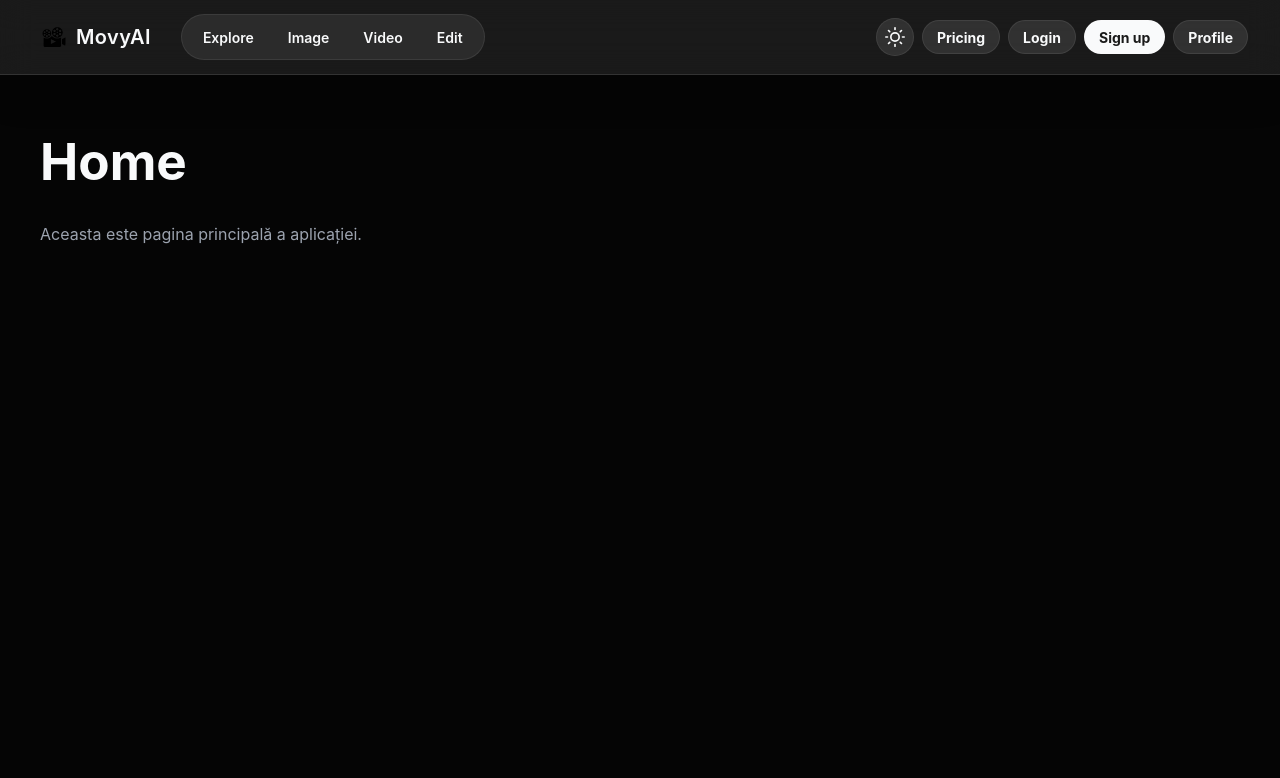
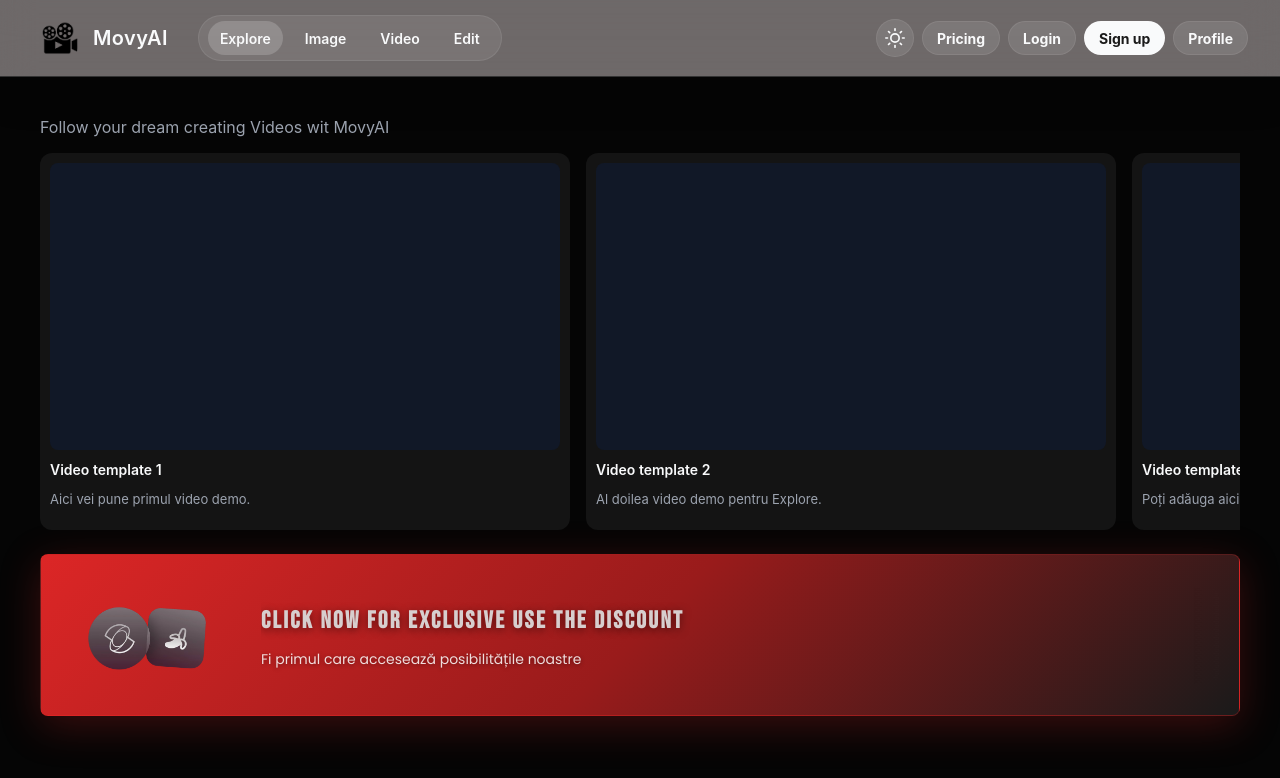
Before and after one commit to patt2005/video-ai-front, a React (Vite) app: page / in a window 1280 px wide. Shown: the top 778 px of the page. Built offline with nearby package versions, Linux system fonts and the light colour scheme.

Commit message:
New component (full-card) cu logo adaugat

```diff
--- a/index.html
+++ b/index.html
@@ -4,6 +4,9 @@
     <meta charset="UTF-8" />
     <link rel="icon" type="image/svg+xml" href="/vite.svg" />
     <meta name="viewport" content="width=device-width, initial-scale=1.0" />
+    <link rel="preconnect" href="https://fonts.googleapis.com" />
+    <link rel="preconnect" href="https://fonts.gstatic.com" crossorigin />
+    <link href="https://fonts.googleapis.com/css2?family=Bebas+Neue&family=Poppins:wght@400;500;600;700&display=swap" rel="stylesheet" />
     <script>
       (function() {
         const stored = localStorage.getItem('movy-theme');
--- a/package.json
+++ b/package.json
@@ -13,7 +13,8 @@
     "antigravity": "^0.0.0",
     "react": "^19.2.0",
     "react-dom": "^19.2.0",
-    "react-router-dom": "^7.13.0"
+    "react-router-dom": "^7.13.0",
+    "three": "^0.182.0"
   },
   "devDependencies": {
     "@eslint/js": "^9.39.1",
--- a/src/App.tsx
+++ b/src/App.tsx
@@ -1,6 +1,6 @@
 import { BrowserRouter as Router, Routes, Route } from 'react-router-dom';
 import Header from './Components/Header';
-import Home from './Pages/Home/Home';
+
 import Image from './Pages/Image/Image';
 import Explore from './Pages/Explore/Explore';
 import Video from './Pages/Video/Video';
@@ -19,8 +19,7 @@ function App() {
                 <Header />
                 <main className="page-content">
                     <Routes>
-                        <Route path="/" element={<Home />} />
-                        <Route path="/explore" element={<Explore />} />
+                        <Route path="/" element={<Explore />} />
                         <Route path="/image" element={<Image />} />
                         <Route path="/video" element={<Video />} />
                         <Route path="/edit" element={<Edit />} />
--- a/src/Components/Header.css
+++ b/src/Components/Header.css
@@ -54,7 +54,7 @@
 .logo-badge {
   display: inline-flex;
   align-items: center;
-  gap: 10px;
+  gap: 15px;
   padding: 6px 10px;
   border-radius: 999px;
   background: transparent;
@@ -63,9 +63,9 @@
 }
 
 .logo-image {
-  width: 24px;
-  height: 24px;
-  border-radius: 6px;
+  width: 36px;
+  height: 36px;
+  border-radius: 8px;
   object-fit: contain;
 }
 
@@ -325,8 +325,8 @@
   }
 
   .logo-image {
-    width: 20px;
-    height: 20px;
+    width: 28px;
+    height: 28px;
   }
 
   .logo-text {
--- a/src/Components/Header.tsx
+++ b/src/Components/Header.tsx
@@ -5,7 +5,7 @@ import { Link, useLocation } from 'react-router-dom';
 import { useTheme } from './ThemeContext.tsx';
 
 const navItems = [
-  { label: 'Explore', to: '/explore' },
+  { label: 'Explore', to: '/' },
   { label: 'Image', to: '/image' },
   { label: 'Video', to: '/video' },
   { label: 'Edit', to: '/edit' },
@@ -29,7 +29,7 @@ export default function Header() {
     <header className="top-header">
       <div className="header-main">
         <div className="header-left">
-          <Link to="/" className="logo-badge" aria-label="MovyAI home">
+          <Link to="/" className="logo-badge" aria-label="MovyAI explore page">
             <img src={MovyIcon} alt="MovyAI icon" className="logo-image" />
             <span className="logo-text">MovyAI</span>
           </Link>
--- a/src/Pages/Explore/Explore.css
+++ b/src/Pages/Explore/Explore.css
@@ -1,6 +1,6 @@
 /*
  * Pagina Explore – componenta: Explore.tsx
- * Stiluri pentru pagina Explore (wrapper, titlu, descriere).
+ * Stiluri pentru pagina Explore (wrapper, titlu, descriere + carduri video scrollabile).
  */
 
 /* Container principal pagină */
@@ -12,6 +12,127 @@
   color: var(--text);
 }
 
-.image-description {
+/* Text descriere Explore */
+.explore-description {
+  color: var(--text-muted);
+  margin-bottom: 16px;
+  max-width: 640px;
+}
+
+/* Rând cu carduri video scrollabile sub header */
+.explore-cards-row {
+  display: flex;
+  gap: 16px;
+  overflow-x: auto;
+  padding-bottom: 8px;
+}
+
+.explore-cards-row::-webkit-scrollbar {
+  height: 6px;
+}
+
+.explore-cards-row::-webkit-scrollbar-thumb {
+  background: var(--scrollbar-thumb);
+  border-radius: 999px;
+}
+
+.explore-card {
+  flex: 0 0 380px;
+  background: var(--bg-panel);
+  border-radius: 12px;
+  border: 1px solid var(--border);
+  padding: 10px;
+}
+
+.explore-card-thumb {
+  width: 100%;
+  aspect-ratio: 16 / 9;
+  border-radius: 8px;
+  background-color: #111827; /* simplu, fără efecte „bubble” */
+  margin-bottom: 8px;
+}
+
+.explore-card-title {
+  font-size: 14px;
+  font-weight: 600;
+  margin-bottom: 4px;
+}
+
+.explore-card-text {
+  font-size: 13px;
   color: var(--text-muted);
 }
+
+@media (min-width: 768px) {
+  .explore-card {
+    flex-basis: 530px;
+  }
+}
+
+.explore-full-card {
+  margin-top: 16px;
+  background: linear-gradient(135deg, #dc2626 0%, #991b1b 50%, #1a1a1a 100%);
+  border-radius: 8px;
+  border: 1px solid rgba(220, 38, 38, 0.3);
+  padding: 20px;
+  box-shadow: 0 10px 40px rgba(220, 38, 38, 0.25);
+  transition: transform 0.3s ease, box-shadow 0.3s ease;
+  display: flex;
+  align-items: center;
+  gap: 20px;
+}
+
+.explore-full-thumb {
+  flex: 1;
+  position: relative;
+  overflow: hidden;
+  border-radius: 12px;
+}
+
+.explore-full-thumb::before {
+  content: '';
+  position: absolute;
+  inset: 0;
+  background: linear-gradient(
+    90deg,
+    transparent 0%,
+    rgba(255, 255, 255, 0.1) 50%,
+    transparent 100%
+  );
+  animation: shimmer 3s infinite;
+  pointer-events: none;
+}
+
+@keyframes shimmer {
+  0% {
+    transform: translateX(-100%);
+  }
+  100% {
+    transform: translateX(100%);
+  }
+}
+
+.explore-full-icon {
+  width: 180px;
+  height: 120px;
+  object-fit: contain;
+  flex-shrink: 0;
+}
+
+.explore-full-title {
+  font-family: 'Bebas Neue';
+  font-size: 24px;
+  font-weight: 700;
+  letter-spacing: 0.1em;
+  text-transform: uppercase;
+  margin-bottom: 8px;
+  color: #d7cece;
+  text-shadow: 0 2px 8px rgba(0, 0, 0, 0.5);
+}
+
+.explore-full-text {
+  font-family: 'Poppins';
+  font-size: 14px;
+  color: rgba(255, 255, 255, 0.85);
+  text-shadow: 0 1px 4px rgba(0, 0, 0, 0.4);
+}
--- a/src/Pages/Explore/Explore.tsx
+++ b/src/Pages/Explore/Explore.tsx
@@ -1,12 +1,61 @@
 import './Explore.css';
+import longCardIcon from '../../assets/longcardicon.png';
 
 export default function Explore() {
     return (
         <div className="page-wrapper explore-wrapper">
-            <h1 className="page-title">Explore</h1>
             <p className="explore-description">
-                Momentan secțiunea de explore nu are funcționalitate activă.
+              Follow your dream creating Videos wit MovyAI
             </p>
+            <div className="explore-cards-row">
+                <div className="explore-card">
+                    <div className="explore-card-thumb" />
+                    <h2 className="explore-card-title">Video template 1</h2>
+                    <p className="explore-card-text">Aici vei pune primul video demo.</p>
+                </div>
+                <div className="explore-card">
+                    <div className="explore-card-thumb" />
+                    <h2 className="explore-card-title">Video template 2</h2>
+                    <p className="explore-card-text">Al doilea video demo pentru Explore.</p>
+                </div>
+                <div className="explore-card">
+                    <div className="explore-card-thumb" />
+                    <h2 className="explore-card-title">Video template 3</h2>
+                    <p className="explore-card-text">Poți adăuga aici un alt exemplu.</p>
+                </div>
+                <div className="explore-card">
+                    <div className="explore-card-thumb" />
+                    <h2 className="explore-card-title">Video template 4</h2>
+                    <p className="explore-card-text">Încă un card pentru un video viitor.</p>
+                </div>
+                <div className="explore-card">
+                    <div className="explore-card-thumb" />
+                    <h2 className="explore-card-title">Video template 5</h2>
+                    <p className="explore-card-text">Un alt slot pregătit pentru un video nou.</p>
+                </div>
+                <div className="explore-card">
+                    <div className="explore-card-thumb" />
+                    <h2 className="explore-card-title">Video template 6</h2>
+                    <p className="explore-card-text">Poți folosi acest card pentru un highlight.</p>
+                </div>
+                <div className="explore-card">
+                    <div className="explore-card-thumb" />
+                    <h2 className="explore-card-title">Video template 7</h2>
+                    <p className="explore-card-text">Template suplimentar pentru un clip demo.</p>
+                </div>
+                <div className="explore-card">
+                    <div className="explore-card-thumb" />
+                    <h2 className="explore-card-title">Video template 8</h2>
+                    <p className="explore-card-text">Ultimul card din lista curentă de exemple.</p>
+                </div>
+            </div>
+            <div className="explore-full-card">
+                <img src={longCardIcon} alt="icon" className="explore-full-icon" />
+                <div className="explore-full-thumb">
+                    <h2 className="explore-full-title">CLICK NOW FOR EXCLUSIVE USE THE DISCOUNT</h2>
+                    <p className="explore-full-text">Fi primul care accesează posibilitățile noastre</p>
+                </div>
+            </div>
         </div>
-    );
+    )
 }
--- a/src/Pages/Home/Home.css
+++ /dev/null
@@ -1,25 +0,0 @@
-/*
- * Pagina Home – componenta: Home.tsx
- * Stiluri pentru pagina principală (layout wrapper, titlu, text home).
- */
-
-/* Container principal pagină – folosit și în App.css pentru pagini generice */
-.page-wrapper {
-  color: var(--text);
-}
-
-/* Titlul paginii */
-.page-title {
-  color: var(--text);
-}
-
-/* Bloc text specific paginii Home */
-.home-page {
-  color: var(--text);
-  font-size: 20px;
-  font-weight: 500;
-}
-
-.home-intro {
-  color: var(--text-muted);
-}
--- a/src/Pages/Home/Home.tsx
+++ /dev/null
@@ -1,12 +0,0 @@
-import './Home.css';
-
-export default function Home() {
-    return (
-        <div className="page-wrapper">
-            <h1 className="page-title">Home</h1>
-            <p className="home-intro">
-                Aceasta este pagina principală a aplicației.
-            </p>
-        </div>
-    );
-}
--- a/src/index.css
+++ b/src/index.css
@@ -6,12 +6,11 @@
   --bg-muted: #1a1a1a;
   --text: #f9fafb;
   --text-muted: #9ca3af;
-  --border: #333;
   --border-light: rgba(255, 255, 255, 0.08);
   --accent: #8b5cf6;
   --link: #646cff;
   --link-hover: #535bf2;
-  --header-bg: #1a1a1a;
+  --header-bg: #6e6969;
   --header-border: #333;
   --header-text: #f9fafb;
   --header-nav-bg: rgba(255, 255, 255, 0.08);
```
Also changed, not shown: src/assets/longcardicon.png (added), 1 other file (tests, documents, lock files or other folders).
